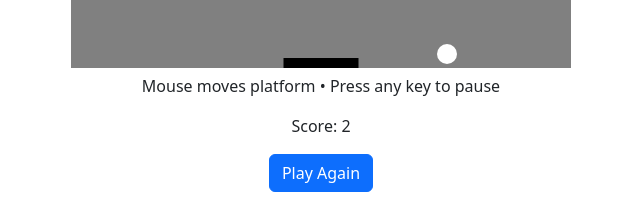
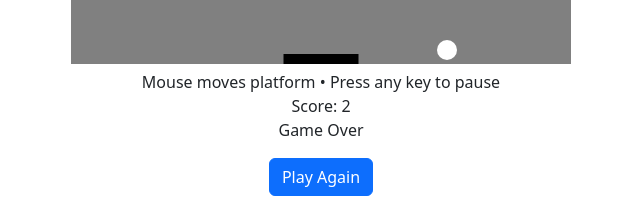
Before and after one commit to brucen2/react-brick-breaker, a React (Vite) app: page / in a window 1280 px wide. Shown: the part 420-618 px from the top of the page, without its empty margins (319-959 px from the left). Built offline with nearby package versions, Linux system fonts and the light colour scheme.

Commit message:
Completed Game.

```diff
--- a/src/components/BrickBreaker.tsx
+++ b/src/components/BrickBreaker.tsx
@@ -21,6 +21,9 @@ function BrickBreaker() {
 
   // State for pause
   const [isPaused, setIsPaused] = useState(false);
+
+  // State for status
+  const [status, setStatus] = useState(" ");
 
   // Other variables
   const canvasRef = useRef(null);
@@ -87,6 +90,9 @@ function BrickBreaker() {
 
   // Function to reset the game
   const resetGame = () => {
+    // Reset status
+    setStatus(" ");
+
     // Reset ball position and velocity
     setBall({ x: 200, y: 250, dx: 1, dy: -3 });
 
@@ -139,8 +145,10 @@ function BrickBreaker() {
       }
     }
 
+    // End the game if the paddle is missed
     if (newBall.y + ballRadius >= height) {
       clearInterval(intervalId);
+      setStatus("Game Over");
       return;
     }
 
@@ -191,7 +199,16 @@ function BrickBreaker() {
 
   // Handle key press for pause/unpause
   const handleKeyPress = () => {
-    setIsPaused((prev) => !prev);
+    setIsPaused((prev) => {
+      if (!prev) {
+        // If the game is going to be paused
+        setStatus("Paused");
+      } else {
+        // If the game is going to be unpaused
+        setStatus(" ");
+      }
+      return !prev;
+    });
   };
 
   useEffect(() => {
@@ -225,8 +242,13 @@ function BrickBreaker() {
         height={height}
         onMouseMove={handleMouseMove}
       />
-      <p>Mouse moves platform &bull; Press any key to pause</p>
-      <p>Score: {score}</p>
+      <p>
+        Mouse moves platform &bull; Press any key to pause
+        <br />
+        Score: {score}
+        <br />
+        &nbsp; {status} &nbsp;
+      </p>
       <button className="btn btn-primary" onClick={resetGame}>
         Play Again
       </button>
```
